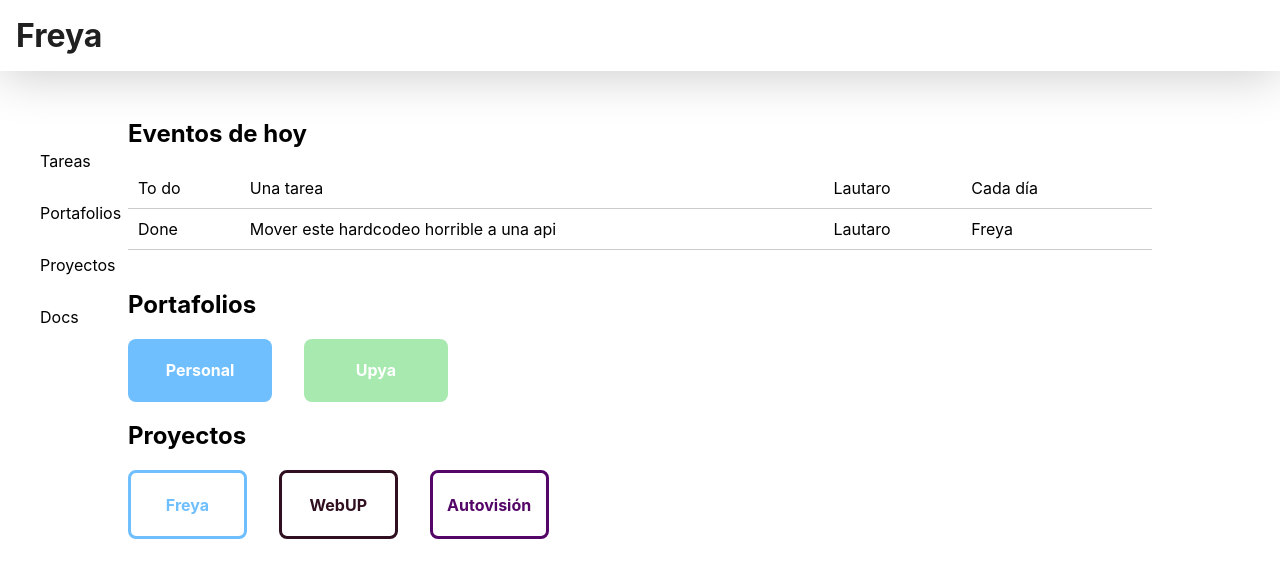
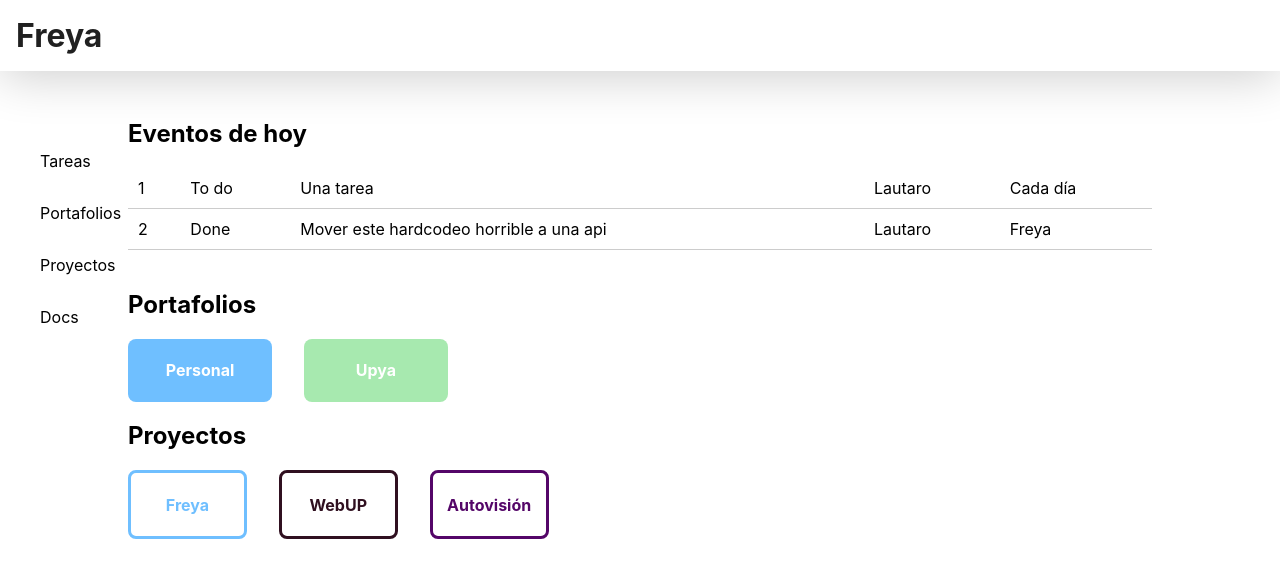
Before and after one commit to amengual-ln/freya, a React (Create React App) app: page / in a window 1280 px wide. Shown: the top 578 px of the page. Built offline with nearby package versions, Linux system fonts and the light colour scheme.

Commit message:
Filter keys to show in ListItem

```diff
--- a/src/components/ListItem/index.js
+++ b/src/components/ListItem/index.js
@@ -1,20 +1,30 @@
-import styled from "styled-components"
+import styled from "styled-components";
 
 const Item = styled.tr`
-  border-bottom: 1px solid rgba(0,0,0,.2);
+  border-bottom: 1px solid rgba(0, 0, 0, 0.2);
   td {
     padding: 10px;
   }
-`
+`;
 
-export default function ListItem ({item}) {
+export default function ListItem({ item, show }) {
+  let propsToShow = Object.values(item);
+  if (show) {
+    propsToShow = Object.keys(item)
+      .filter((key) => show.includes(key))
+      .reduce((obj, key) => {
+        obj[key] = item[key];
+        return obj;
+      }, {});
+  }
+
+  const propValues = Object.values(propsToShow).map((prop) => prop);
+
   return (
     <Item>
-      <td>{item.status}</td>
-      <td>{item.title}</td>
-      <td>{item.assigne}</td>
-      <td>{item.project}</td>
-      <td>{item.dueDate}</td>
+      {propValues.map((prop, index) => (
+        <td key={`${index}${prop}`}>{prop}</td>
+      ))}
     </Item>
-  )
+  );
 }
```
